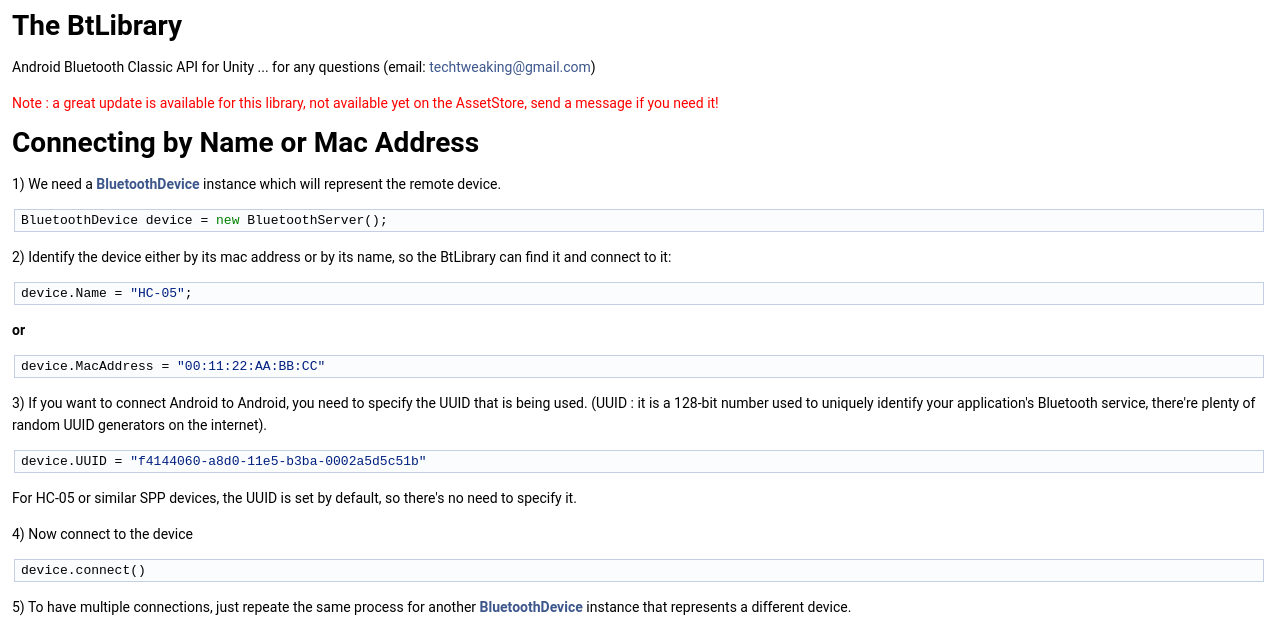
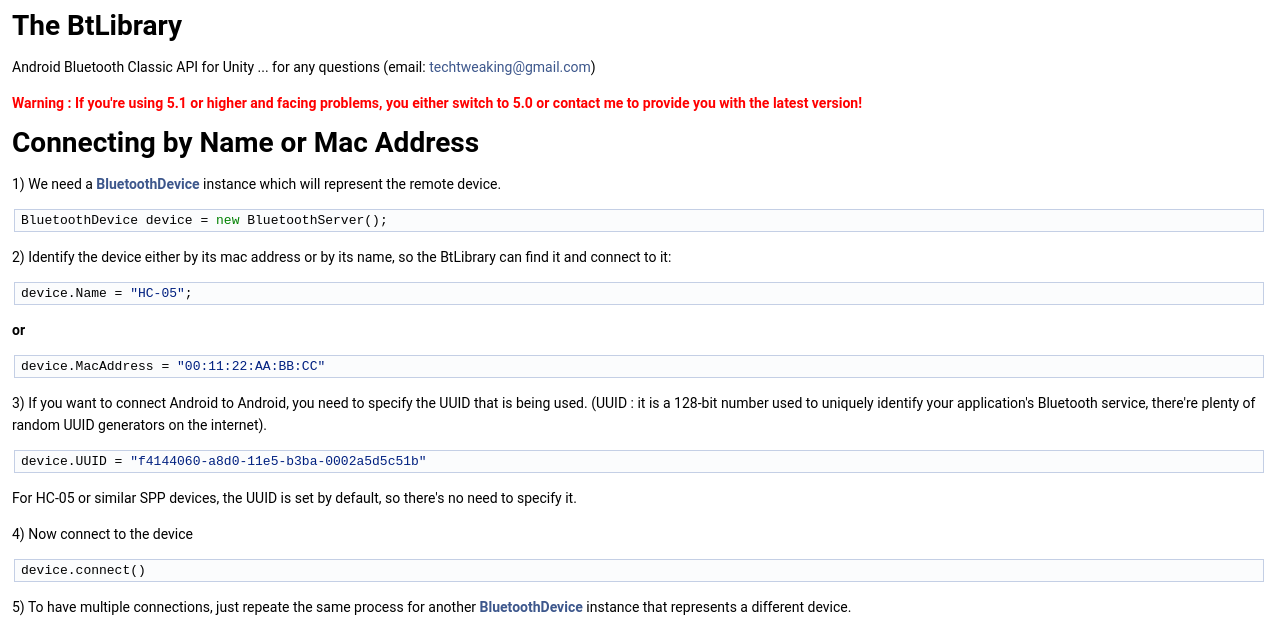
Before and after one commit to badxbad/yahyabadran.github.io, a plain HTML site: page index.html in a window 1280 px wide. Shown: the part 175-800 px from the top of the page. Drawn offline with Linux system fonts and the light colour scheme.

Commit message:
Update index.html

```diff
--- a/index.html
+++ b/index.html
@@ -83,7 +83,7 @@ var searchBox = new SearchBox("searchBox", "search",false,'Search');
 <div class="contents">
 <div class="textblock"><h1>The BtLibrary </h1>
 <p>Android Bluetooth Classic API for Unity ... for any questions (email: <a href="#" onclick="location.href='mai'+'lto:'+'tec'+'ht'+'wea'+'ki'+'ng@'+'gm'+'ail'+'.c'+'om?'+'Su'+'bje'+'ct'+'=He'+'ll'+'o%2'+'0a'+'gai'+'n'; return false;">techtweaking@gmail.com</a>)</p>
-<p style="color:red;">Note : a great update is available for this library, not available yet on the AssetStore, send a message if you need it!</p>
+<p style="color:red;"><b>Warning : If you're using 5.1 or higher and facing problems, you either switch to 5.0 or contact me to provide you with the latest version!</b></p>
 <h1>Connecting by Name or Mac Address </h1>
 <p>1) We need a <a class="el" href="class_tech_tweaking_1_1_bluetooth_1_1_bluetooth_device.html">BluetoothDevice</a> instance which will represent the remote device.</p>
 <div class="fragment"><div class="line">BluetoothDevice device = <span class="keyword">new</span> BluetoothServer();</div></div><!-- fragment --><p>2) Identify the device either by its mac address or by its name, so the BtLibrary can find it and connect to it:</p>
```
